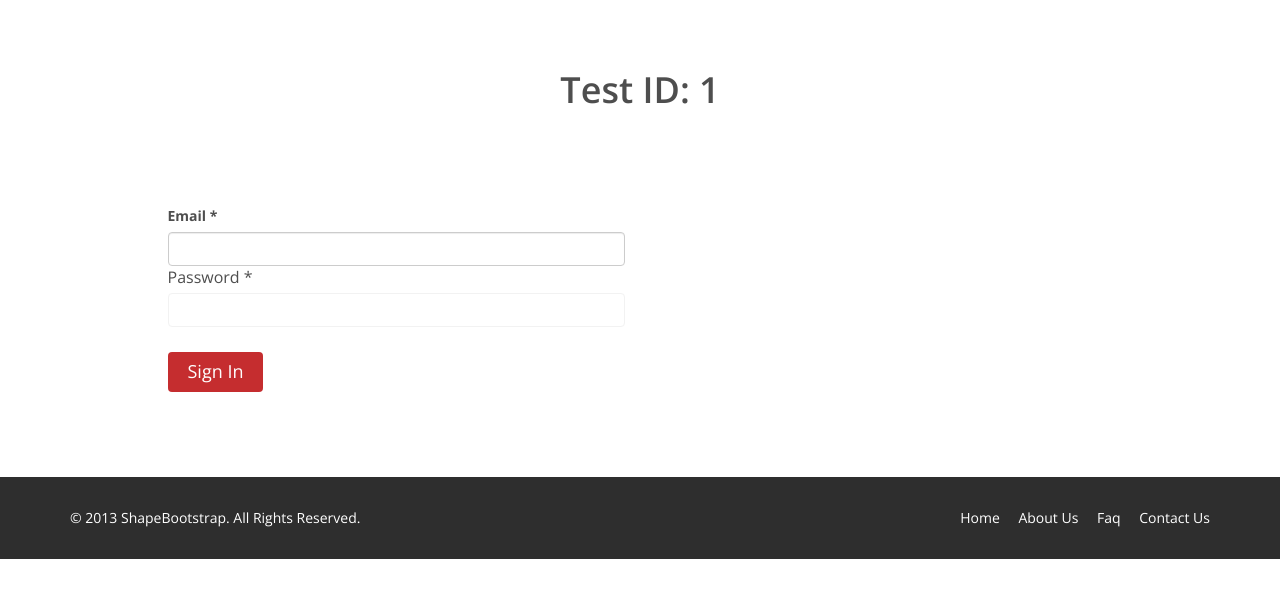
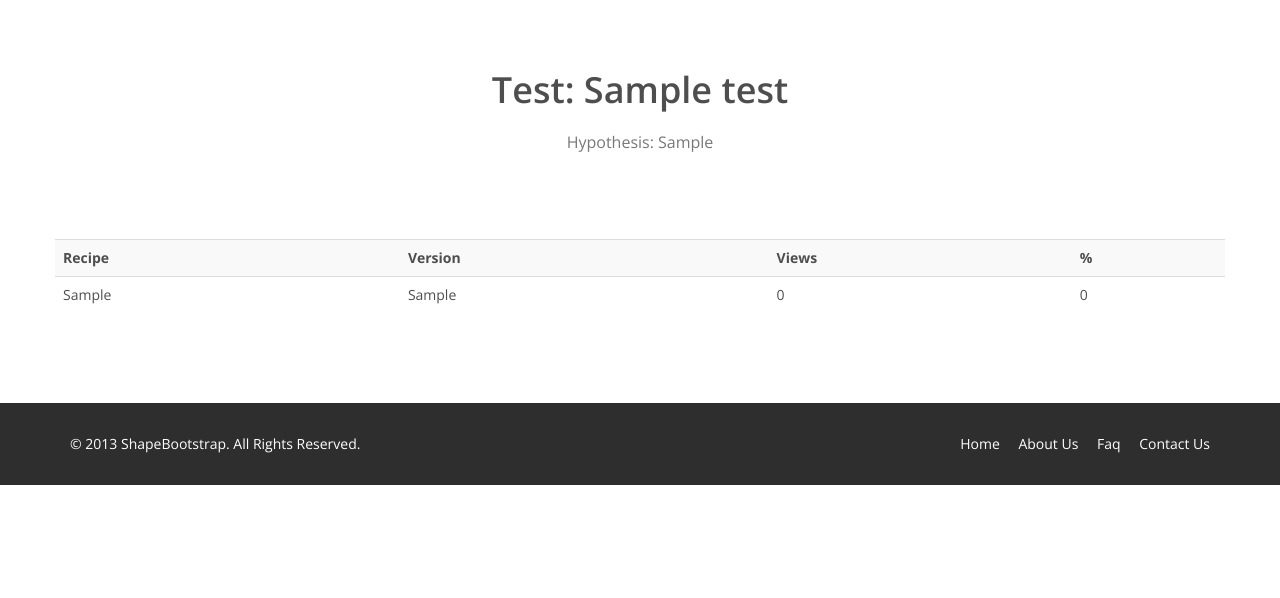
Before and after one commit to amponce/elsa, a Flask app: page /viewTest/1 in a window 1280 px wide. Shown: the part 138-736 px from the top of the page. Run offline with Flask 2, Linux system fonts and the light colour scheme; a user stored in the database is signed in; tables that the repository leaves empty hold one stand-in row (values such as "Sample post").

Commit message:
Added recipe view and created roles and recipe stats db models.

```diff
--- a/app.py
+++ b/app.py
@@ -82,7 +82,12 @@ def viewTest(test_id):
 	if not login.current_user.is_authenticated():
 		return redirect(url_for('index'))
 
-	return render_template('view_test.html', test_id=test_id)
+	recipes = db.session.query(models.Recipes).filter_by(test_id=test_id)
+	test_details = db.session.query(models.ABTests).filter_by(id=test_id).first()
+
+	return render_template('view_test.html', test_id=test_id
+										   , recipes=recipes
+										   , test_details=test_details)
 
 @app.route('/addTest', methods=['POST'])
 def addTest():
--- a/models.py
+++ b/models.py
@@ -9,6 +9,7 @@ class User(db.Model):
     created = db.Column(db.DateTime, default=datetime.datetime.utcnow)
     tagline = db.Column(db.String(255))
     summary = db.Column(db.String(4000))
+    role_id = db.Column(db.Integer, default=0)
 
     # Flask-Login integration
     def is_authenticated(self):
@@ -61,3 +62,23 @@ class Recipes(db.Model):
 
     def __repr__(self):
         return '<id %r>' % self.id
+
+class RecipeStats(db.Model):
+    id = db.Column(db.Integer, primary_key=True)
+    recipe_id = db.Column(db.Integer)
+    views = db.Column(db.Integer)
+    adds = db.Column(db.Integer)
+    latest_activity = db.Column(db.DateTime, default=datetime.datetime.utcnow)
+
+    def __repr__(self):
+        return '<id %r>' % self.id
+
+class Roles(db.Model):
+    id = db.Column(db.Integer, primary_key=True)
+    role = db.Column(db.String(255))
+    company_id = db.Column(db.Integer)
+    created = db.Column(db.DateTime, default=datetime.datetime.utcnow)
+    is_recruiter = db.Column(db.Integer)
+
+    def __repr__(self):
+        return '<id %r>' % self.id
--- a/templates/layout.html
+++ b/templates/layout.html
@@ -70,7 +70,7 @@
 
                 <div class="collapse navbar-collapse navbar-right">
                     <ul class="nav navbar-nav">
-                        <li><a href="index.html">Home</a></li>
+                        <li><a href="{{ url_for('home') }}">Home</a></li>
                         <li><a href="about-us.html">About Us</a></li>
                         <li><a href="services.html">Services</a></li>
                         <li><a href="portfolio.html">Portfolio</a></li>
--- a/templates/view_test.html
+++ b/templates/view_test.html
@@ -5,24 +5,36 @@
     <section id="contact-page">
         <div class="container">
             <div class="center">
-                <h2>Test ID: {{ test_id }}</h2>
+                <h2>Test: {{ test_details.test_name }} </h2>
+                <h3>Hypothesis: {{ test_details.hypothesis }} </h3>
             </div>
             <div class="row contact-wrap">
-                <form id="existing-user-form" class="contact-form" name="sign-in-form" method="post" action="{{ url_for('log_in') }}">
-                    <div class="col-sm-5 col-sm-offset-1">
-                        <div eclass="form-group">
-                            <label>Email *</label>
-                            <input type="email" name="email" class="form-control" required="required">
-                        </div>
-                        <div class="form-group">
-                            <label>Password *</label>
-                            <input type="password" name="password" class="form-control" required="required">
-                        </div>
-                        <div class="form-group">
-                            <button type="submit" name="submit" class="btn btn-primary btn-lg" required="required">Sign In</button>
-                        </div>
-                    </div>
-                </form>
+                <table class="table table-striped">
+                    <tr>
+                        <th>
+                            Recipe
+                        </th>
+                        <th>
+                            Version
+                        </th>
+                        <th>
+                            Views
+                        </th>
+                        <th>
+                            %
+                        </th>
+                    </tr>
+                    {% for recipe in recipes %}
+                        <tr>
+                            <td>{{ recipe.recipe }}</td>
+                            <td>{{ recipe.version }}</td>
+                            <td> 0 </td>
+                            <td> 0 </td>
+                        </tr>
+                    {% else %}
+                        <tr>Error retrieving records.</tr>
+                    {% endfor %}
+                </table>
             </div><!--/.row-->
         </div><!--/.container-->
     </section><!--/#contact-page-->
```
